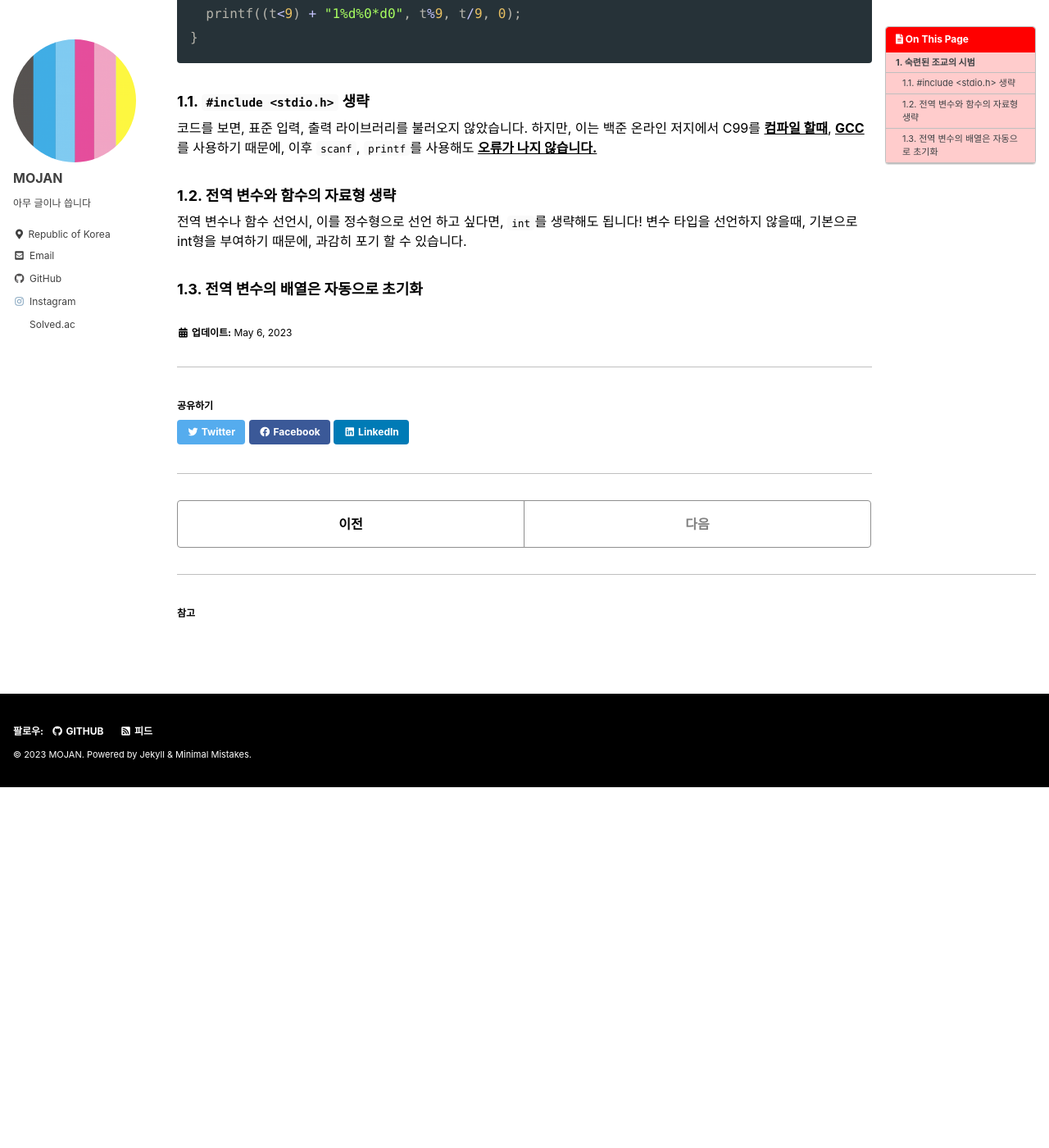
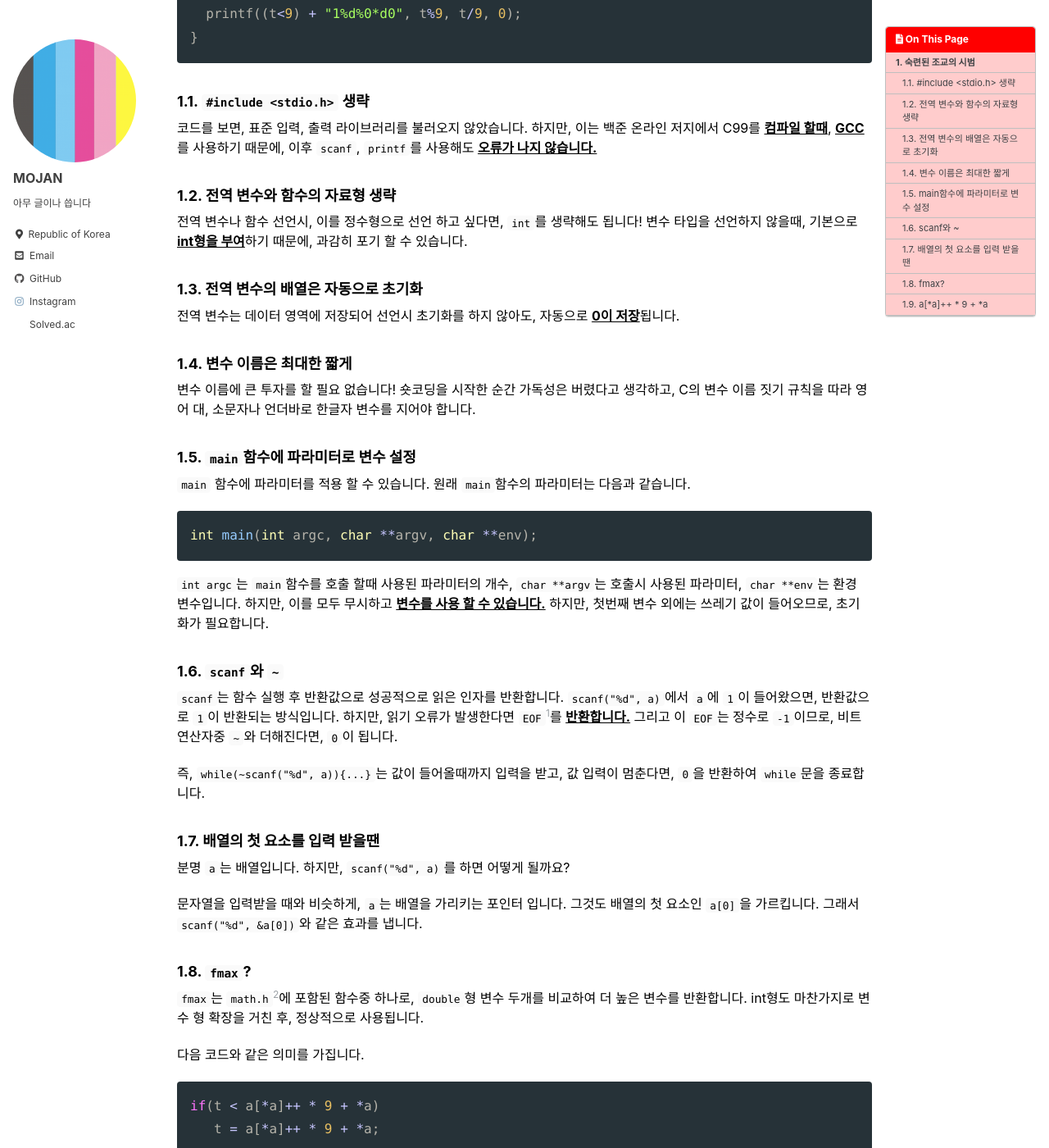
Before and after one commit to MOJAN3543/MOJAN3543.github.io, a Jekyll site: the page built from _posts/ShortCodingInC/2023-05-06-ShortCodingInC.md, in a window 1280 px wide and 1400 px high, scrolled down 697 px. Shown: the whole window at 82% size. Built offline with Jekyll 4.4.1, drawn with Linux system fonts in a browser that asks for light colours; cached includes are drawn as plain includes; before the commit the page ends 1657 px from its top, so only the background shows below that; some of the changed text lies outside the part shown.

Commit message:
Update 2023-05-06-ShortCodingInC.md

````diff
--- a/_posts/ShortCodingInC/2023-05-06-ShortCodingInC.md
+++ b/_posts/ShortCodingInC/2023-05-06-ShortCodingInC.md
@@ -27,6 +27,54 @@ main(t){
 코드를 보면, 표준 입력, 출력 라이브러리를 불러오지 않았습니다. 하지만, 이는 백준 온라인 저지에서 C99를 [**컴파일 할때**](https://help.acmicpc.net/language/info), [**GCC**](https://gcc.gnu.org/)를 사용하기 때문에, 이후 `scanf`, `printf`를 사용해도 [**오류가 나지 않습니다.**](https://stackoverflow.com/questions/2199076/printf-and-scanf-work-without-stdio-h-why?noredirect=1&lq=1)
 
 ### 1.2. 전역 변수와 함수의 자료형 생략
-전역 변수나 함수 선언시, 이를 정수형으로 선언 하고 싶다면, `int`를 생략해도 됩니다! 변수 타입을 선언하지 않을때, 기본으로 int형을 부여하기 때문에, 과감히 포기 할 수 있습니다.
+전역 변수나 함수 선언시, 이를 정수형으로 선언 하고 싶다면, `int`를 생략해도 됩니다! 변수 타입을 선언하지 않을때, 기본으로 [**int형을 부여**](https://ideone.com/v2P7Rl)하기 때문에, 과감히 포기 할 수 있습니다.
 
 ### 1.3. 전역 변수의 배열은 자동으로 초기화
+전역 변수는 데이터 영역에 저장되어 선언시 초기화를 하지 않아도, 자동으로 [**0이 저장**](https://ideone.com/ou9vUa)됩니다.
+
+### 1.4. 변수 이름은 최대한 짧게
+변수 이름에 큰 투자를 할 필요 없습니다! 숏코딩을 시작한 순간 가독성은 버렸다고 생각하고, C의 변수 이름 짓기 규칙을 따라 영어 대, 소문자나 언더바로 한글자 변수를 지어야 합니다.
+
+### 1.5. `main`함수에 파라미터로 변수 설정
+`main` 함수에 파라미터를 적용 할 수 있습니다. 원래 `main`함수의 파라미터는 다음과 같습니다.
+```c
+{% raw %}int main(int argc, char **argv, char **env);{% endraw %}
+```
+`int argc`는 `main`함수를 호출 할때 사용된 파라미터의 개수, `char **argv`는 호출시 사용된 파라미터, `char **env`는 환경 변수입니다. 하지만, 이를 모두 무시하고 [**변수를 사용 할 수 있습니다.**](https://ideone.com/nlAmiV) 하지만, 첫번째 변수 외에는 쓰레기 값이 들어오므로, 초기화가 필요합니다.
+
+### 1.6. `scanf`와 `~`
+`scanf`는 함수 실행 후 반환값으로 성공적으로 읽은 인자를 반환합니다. `scanf("%d", a)`에서 `a`에 `1`이 들어왔으면, 반환값으로 `1`이 반환되는 방식입니다. 하지만, 읽기 오류가 발생한다면 `EOF`[^1]를 [**반환합니다.**](
+https://ideone.com/vTIJm0) 그리고 이 `EOF`는 정수로 `-1`이므로, 비트 연산자중 `~`와 더해진다면, `0`이 됩니다.
+
+즉, `while(~scanf("%d", a)){...}`는 값이 들어올때까지 입력을 받고, 값 입력이 멈춘다면, `0`을 반환하여 `while`문을 종료합니다.
+
+### 1.7. 배열의 첫 요소를 입력 받을땐
+분명 `a`는 배열입니다. 하지만, `scanf("%d", a)`를 하면 어떻게 될까요?
+
+문자열을 입력받을 때와 비슷하게, `a`는 배열을 가리키는 포인터 입니다. 그것도 배열의 첫 요소인 `a[0]`을 가르킵니다. 그래서 `scanf("%d", &a[0])`와 같은 효과를 냅니다.
+
+### 1.8. `fmax`?
+`fmax`는 `math.h`[^2]에 포함된 함수중 하나로, `double`형 변수 두개를 비교하여 더 높은 변수를 반환합니다. int형도 마찬가지로 변수 형 확장을 거친 후, 정상적으로 사용됩니다.
+
+다음 코드와 같은 의미를 가집니다.
+```c
+{% raw %}if(t < a[*a]++ * 9 + *a)
+   t = a[*a]++ * 9 + *a;{% endraw %}
+```
+`t`를 최대값을 저장하는 변수로 사용하는것을 알 수 있습니다.
+
+### 1.9. `a[*a]++ * 9 + *a`
+이 주사위 계산의 핵심입니다. 일단, `*a`는 `a[0]`을 의미합니다. 그래서 다시 코드를 변환 하면,
+```c
+{% raw %}t = fmax(t, a[a[0]]++ * 9 + a[0]{% endraw %}
+```
+이렇습니다. `a[0]`으로 입력되는 값은 주사위 이므로 `1`~`6`입니다. `a`는 총 7칸 있는 배열이므로, `a[0]`은 입력용, 다른 `a[1]`~`a[6]`은 그동안 입력된 주사위의 개수로 사용됩니다. 주사위가 입력되면 `++`연산으로 `1`씩 증가하는 것을 볼 수 있습니다.
+
+그리고, `a[a[0]]`이 이미 값이 있다면, 그 값을 표기하기 위해 `9`를 곱해 이 값이 한번 이상 나타났다를 보여줍니다. 즉, `t`는 다음과 같은 요소를 나타냅니다.
+```
+t = (한 주사위가 가장 많이 등장한 횟수 - 1) x 9 + (가장 많이 등장한 주사위 중 가장 큰 주사위)
+```
+
+
+[^1]: `EOF`는 파일의 끝을 의미 하는 상수입니다.
+[^2]: 마찬가지로, GCC로 컴파일 하면 기본으로 불러옵니다.
````
